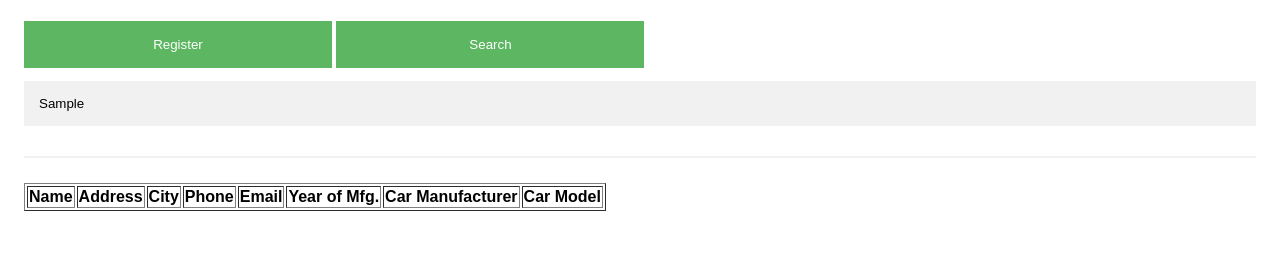
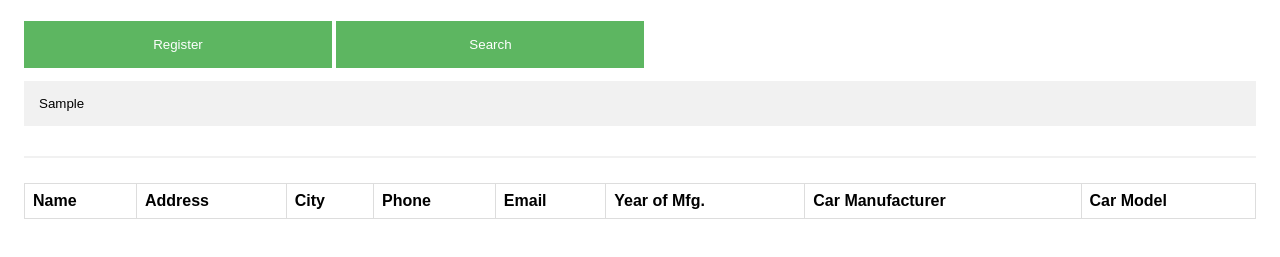
Before and after one commit to mitulbhanushali/SQAassignment4, a plain HTML site: page index.html in a window 1280 px wide. Both pictures are taken after typing "Sample" into the empty fields and a click on the button "Search". Shown: the part 143-400 px from the top of the page. Drawn offline with Linux system fonts and the light colour scheme.

Commit message:
version 1.1

```diff
--- a/app.js
+++ b/app.js
@@ -1,5 +1,6 @@
 
 function setData(){
+
   document.getElementById("registerform").style.display = "block";
   document.getElementById("searchresult").style.display = "none";
   var name= document.getElementById('sellername').value;
@@ -41,6 +42,10 @@ function setData(){
 }
 
 function getData(){
+var rows = document.getElementById('userinfo').getElementsByTagName("tr").length;
+for (var i = 1; i < rows; i++) {
+document.getElementById("userinfo").deleteRow(1);
+}
 document.getElementById("registerform").style.display = "none";
 document.getElementById("searchresult").style.display = "block";
 var users=JSON.parse(window.localStorage.getItem('user'));
--- a/index.html
+++ b/index.html
@@ -82,6 +82,19 @@ a {
 .registerform{
   display: none;
 }
+table {
+  border-collapse: collapse;
+  border-spacing: 0;
+  width: 100%;
+  border: 1px solid #ddd;
+}
+
+th, td {
+  text-align: left;
+  padding: 8px;
+}
+
+tr:nth-child(even){background-color: #f2f2f2}
     </style>
   </head>
   <body>
```
